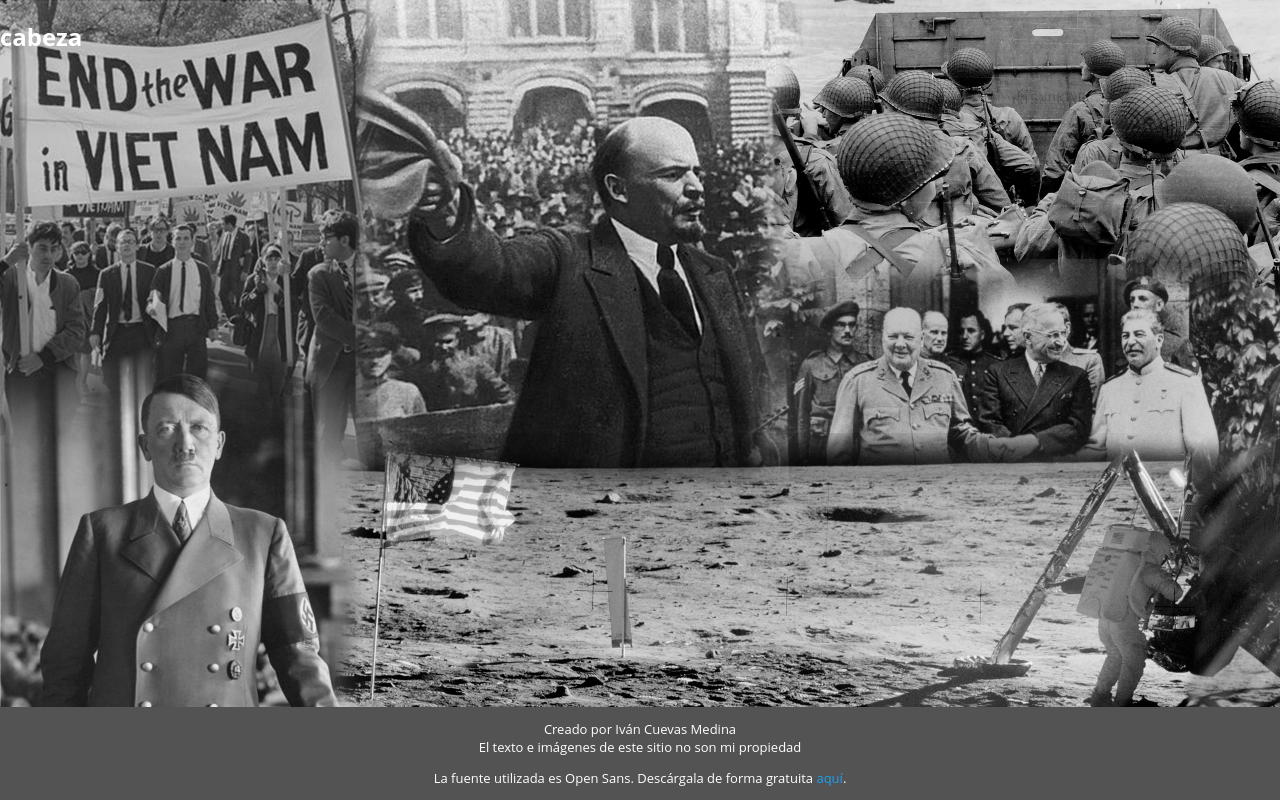
After one commit to dot0l/dot0l.github.io, a PHP site: page /base_cp.html in a window 1280 px wide. The commit adds this page. Run offline with PHP 8.4, Linux system fonts and the light colour scheme.

Commit message:
más contenido

```diff
--- /dev/null
+++ b/base_cp.html
@@ -0,0 +1,23 @@
+<!DOCTYPE html>
+<head>
+    <title>título</title>
+    <meta charset="UTF-8">
+    <meta name="viewport" content="width=device-width, initial-scale=1.0">
+    <link rel="stylesheet" type="text/css" href="../css/base.css">
+    <link rel="stylesheet" type="text/css" href="../css/content_pages.css">
+    <script src="../js/jquery-3.3.1.min.js"></script>
+    <script src="../js/base.js"></script>
+</head>
+<body>
+    <section class="splashes">
+        <h1>cabeza</h1>
+    </section>
+    <div id="pagecontent">
+    </div>
+    <footer>
+        <p>Creado por Iván Cuevas Medina<br>
+        El texto e imágenes de este sitio no son mi propiedad</p>
+        <p class="extradet">La fuente utilizada es Open Sans. Descárgala de forma gratuita <a href="https://fonts.google.com/specimen/Open+Sans">aquí</a>.</p>
+    </footer>
+</body>
+</html>
--- a/css/base.css
+++ b/css/base.css
@@ -18,7 +18,7 @@ ul{
     height: 20vh; /*vh es una medida similar al porcentaje, usado para dar alturas a un objeto.
     por ejemplo, 15vh equivale a una altura de 15% de la pantalla del dispositivo*/
     width: 100%;
-    background: #282828;
+    background: #535353;
 }
 
 .encabezado h1{
@@ -35,11 +35,8 @@ a{
 
 body{
     margin: 0px;
-    background: #121212;
-}
-
-#pagecontent{
-    /*min-height: calc(100vh - 100px;)*/
+    background: url("../images/splash.jpg");
+    background-size: cover;
 }
 
 footer{
@@ -50,7 +47,7 @@ footer{
     text-align: center;
     font-size: 13px;
     width: 100%;
-    background: #282828;
+    background: #535353;
 }
 
 .accordion-container{
@@ -69,7 +66,7 @@ footer{
 
 .accordion{
     margin: auto;
-    background: #282828;
+    background: #535353;
     border: none;
     outline: none;
     font-weight: bold;
@@ -96,14 +93,11 @@ footer{
     height: 45px;
 }
 
-.active{
-    background:#282828;
-}
 
 .panel{
     text-align: center;
     z-index: 100000;
-    background-color: rgb(25, 25, 25);
+    background-color: #282828;
 }
 
 #accordion-desktop .panel{
--- a/p.html
+++ b/p.html
@@ -1,3 +1,6 @@
+<!--
+  página web para probar ciertas funcionalidades
+-->
 <!DOCTYPE html>
 <html>
 <head>
```
Also changed, not shown: pm/primera-gm.html (added, +23 -0 lines), images/splash.jpg (added).
